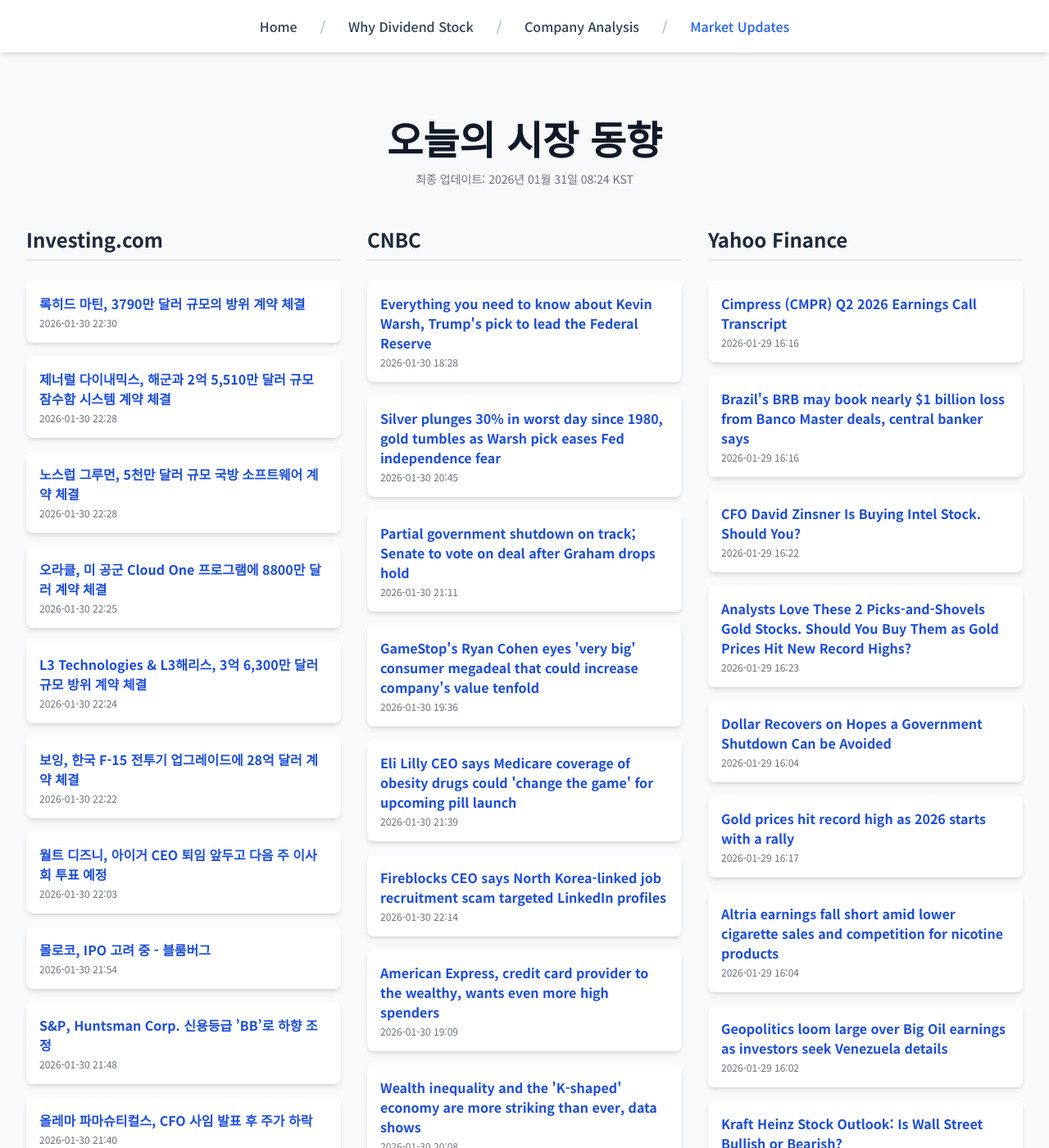
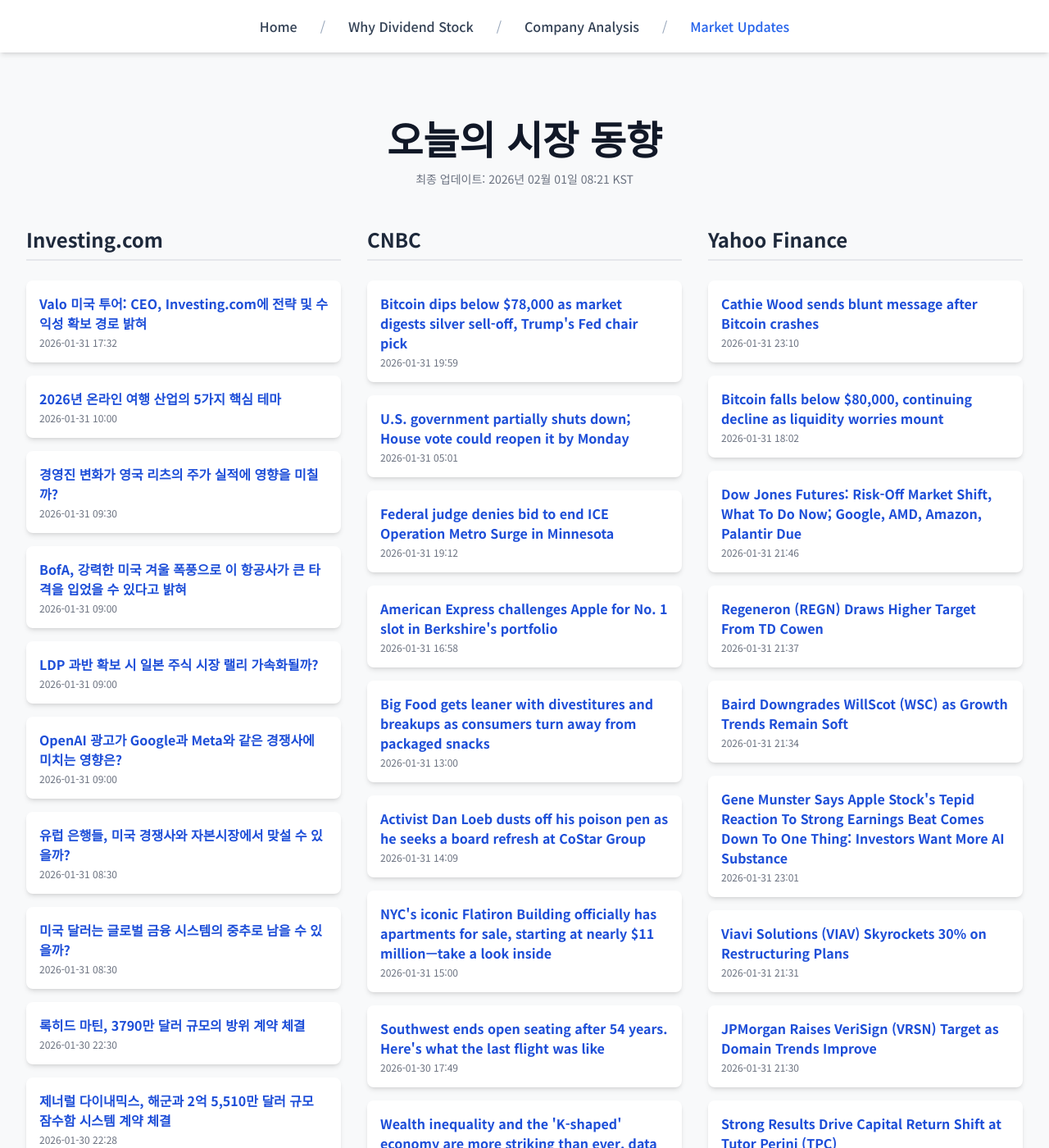
Before and after one commit to Kay-Hwang/my-company-analysis, a Jekyll site: the page built from market-updates.html, in a window 1280 px wide and 1400 px high. Shown: the whole window at 82% size. Built offline with Jekyll 4.4.1, drawn with Linux system fonts in a browser that asks for light colours; nearby versions of some CDN libraries; a script that is not in the unit is left out; some of the changed text lies outside the part shown.

Commit message:
Update daily data

```diff
--- a/_data/latest_data.json
+++ b/_data/latest_data.json
@@ -1,7 +1,55 @@
 {
-  "lastUpdated": "2026년 01월 31일 08:24 KST",
+  "lastUpdated": "2026년 02월 01일 08:21 KST",
   "news": {
     "investing": [
+      {
+        "title": "Valo 미국 투어: CEO, Investing.com에 전략 및 수익성 확보 경로 밝혀",
+        "link": "https://kr.investing.com/news/stock-market-news/article-1806734",
+        "pubDate": "2026-01-31 17:32:38",
+        "summary": "Valo 미국 투어: CEO, Investing.com에 전략 및 수익성 확보 경로 밝혀"
+      },
+      {
+        "title": "2026년 온라인 여행 산업의 5가지 핵심 테마",
+        "link": "https://kr.investing.com/news/stock-market-news/article-1806721",
+        "pubDate": "2026-01-31 10:00:03",
+        "summary": "2026년 온라인 여행 산업의 5가지 핵심 테마"
+      },
+      {
+        "title": "경영진 변화가 영국 리츠의 주가 실적에 영향을 미칠까?",
+        "link": "https://kr.investing.com/news/stock-market-news/article-1806720",
+        "pubDate": "2026-01-31 09:30:02",
+        "summary": "경영진 변화가 영국 리츠의 주가 실적에 영향을 미칠까?"
+      },
+      {
+        "title": "BofA, 강력한 미국 겨울 폭풍으로 이 항공사가 큰 타격을 입었을 수 있다고 밝혀",
+        "link": "https://kr.investing.com/news/stock-market-news/article-1806718",
+        "pubDate": "2026-01-31 09:00:04",
+        "summary": "BofA, 강력한 미국 겨울 폭풍으로 이 항공사가 큰 타격을 입었을 수 있다고 밝혀"
+      },
+      {
+        "title": "LDP 과반 확보 시 일본 주식 시장 랠리 가속화될까?",
+        "link": "https://kr.investing.com/news/stock-market-news/article-1806717",
+        "pubDate": "2026-01-31 09:00:02",
+        "summary": "LDP 과반 확보 시 일본 주식 시장 랠리 가속화될까?"
+      },
+      {
+        "title": "OpenAI 광고가 Google과 Meta와 같은 경쟁사에 미치는 영향은?",
+        "link": "https://kr.investing.com/news/stock-market-news/article-1806714",
+        "pubDate": "2026-01-31 09:00:00",
+        "summary": "OpenAI 광고가 Google과 Meta와 같은 경쟁사에 미치는 영향은?"
+      },
+      {
+        "title": "유럽 은행들, 미국 경쟁사와 자본시장에서 맞설 수 있을까?",
+        "link": "https://kr.investing.com/news/stock-market-news/article-1806716",
+        "pubDate": "2026-01-31 08:30:03",
+        "summary": "유럽 은행들, 미국 경쟁사와 자본시장에서 맞설 수 있을까?"
+      },
+      {
+        "title": "미국 달러는 글로벌 금융 시스템의 중추로 남을 수 있을까?",
+        "link": "https://kr.investing.com/news/stock-market-news/article-1806715",
+        "pubDate": "2026-01-31 08:30:02",
+        "summary": "미국 달러는 글로벌 금융 시스템의 중추로 남을 수 있을까?"
+      },
       {
         "title": "록히드 마틴, 3790만 달러 규모의 방위 계약 체결",
         "link": "https://kr.investing.com/news/stock-market-news/article-93CH-1806583",
@@ -13,98 +61,56 @@
         "link": "https://kr.investing.com/news/stock-market-news/article-93CH-1806581",
         "pubDate": "2026-01-30 22:28:46",
         "summary": "제너럴 다이내믹스, 해군과 2억 5,510만 달러 규모 잠수함 시스템 계약 체결"
-      },
-      {
-        "title": "노스럽 그루먼, 5천만 달러 규모 국방 소프트웨어 계약 체결",
-        "link": "https://kr.investing.com/news/stock-market-news/article-93CH-1806580",
-        "pubDate": "2026-01-30 22:28:13",
-        "summary": "노스럽 그루먼, 5천만 달러 규모 국방 소프트웨어 계약 체결"
-      },
-      {
-        "title": "오라클, 미 공군 Cloud One 프로그램에 8800만 달러 계약 체결",
-        "link": "https://kr.investing.com/news/stock-market-news/article-93CH-1806579",
-        "pubDate": "2026-01-30 22:25:44",
-        "summary": "오라클, 미 공군 Cloud One 프로그램에 8800만 달러 계약 체결"
-      },
-      {
-        "title": "L3 Technologies & L3해리스, 3억 6,300만 달러 규모 방위 계약 체결",
-        "link": "https://kr.investing.com/news/stock-market-news/article-93CH-1806578",
-        "pubDate": "2026-01-30 22:24:54",
-        "summary": "L3 Technologies & L3해리스, 3억 6,300만 달러 규모 방위 계약 체결"
-      },
-      {
-        "title": "보잉, 한국 F-15 전투기 업그레이드에 28억 달러 계약 체결",
-        "link": "https://kr.investing.com/news/stock-market-news/article-93CH-1806577",
-        "pubDate": "2026-01-30 22:22:03",
-        "summary": "보잉, 한국 F-15 전투기 업그레이드에 28억 달러 계약 체결"
-      },
-      {
-        "title": "월트 디즈니, 아이거 CEO 퇴임 앞두고 다음 주 이사회 투표 예정",
-        "link": "https://kr.investing.com/news/stock-market-news/article-1806574",
-        "pubDate": "2026-01-30 22:03:27",
-        "summary": "월트 디즈니, 아이거 CEO 퇴임 앞두고 다음 주 이사회 투표 예정"
-      },
-      {
-        "title": "몰로코, IPO 고려 중 - 블룸버그",
-        "link": "https://kr.investing.com/news/stock-market-news/article-93CH-1806559",
-        "pubDate": "2026-01-30 21:54:55",
-        "summary": "몰로코, IPO 고려 중 - 블룸버그"
-      },
-      {
-        "title": "S&P, Huntsman Corp. 신용등급 ’BB’로 하향 조정",
-        "link": "https://kr.investing.com/news/stock-market-news/article-93CH-1806554",
-        "pubDate": "2026-01-30 21:48:04",
-        "summary": "S&P, Huntsman Corp. 신용등급 ’BB’로 하향 조정"
-      },
-      {
-        "title": "올레마 파마슈티컬스, CFO 사임 발표 후 주가 하락",
-        "link": "https://kr.investing.com/news/stock-market-news/article-93CH-1806545",
-        "pubDate": "2026-01-30 21:40:49",
-        "summary": "올레마 파마슈티컬스, CFO 사임 발표 후 주가 하락"
       }
     ],
     "cnbc": [
       {
-        "title": "Everything you need to know about Kevin Warsh, Trump's pick to lead the Federal Reserve",
-        "link": "https://www.cnbc.com/2026/01/30/who-is-kevin-warsh-trumps-fed-chair-pick.html",
-        "pubDate": "Fri, 30 Jan 2026 18:28:58 GMT",
-        "summary": "Kevin Warsh, a former Fed governor, has emerged as Donald Trump’s pick to lead the Federal Reserve. Here’s his background, views and why it matters."
+        "title": "Bitcoin dips below $78,000 as market digests silver sell-off, Trump's Fed chair pick",
+        "link": "https://www.cnbc.com/2026/01/31/bitcoin-dips-below-78000-after-silver-selloff.html",
+        "pubDate": "Sat, 31 Jan 2026 19:59:22 GMT",
+        "summary": "Bitcoin and Ethereum plunged following wide swings in the commodities market."
       },
       {
-        "title": "Silver plunges 30% in worst day since 1980, gold tumbles as Warsh pick eases Fed independence fear",
-        "link": "https://www.cnbc.com/2026/01/30/silver-gold-fall-price-usd-dollar-fed-warsh-chair-trump-metals.html",
-        "pubDate": "Fri, 30 Jan 2026 20:45:33 GMT",
-        "summary": "Gold and silver prices plunged on Friday, following weeks of gains as investors poured money into safe havens."
+        "title": "U.S. government partially shuts down; House vote could reopen it by Monday",
+        "link": "https://www.cnbc.com/2026/01/30/government-shutdown-senate-vote-dhs.html",
+        "pubDate": "Sat, 31 Jan 2026 05:01:44 GMT",
+        "summary": "The funding deal addresses concerns Democrats have about funding the Department of Homeland Security because of enforcement actions in Minnesota."
       },
       {
-        "title": "Partial government shutdown on track; Senate to vote on deal after Graham drops hold",
-        "link": "https://www.cnbc.com/2026/01/30/government-shutdown-senate-vote-dhs.html",
-        "pubDate": "Fri, 30 Jan 2026 21:11:15 GMT",
-        "summary": "The deal would address concerns Democrats have about funding the Department of Homeland Security because of enforcement actions in Minnesota."
+        "title": "Federal judge denies bid to end ICE Operation Metro Surge in Minnesota",
+        "link": "https://www.cnbc.com/2026/01/31/federal-judge-denies-bid-to-end-ice-operation-metro-surge-in-minnesota.html",
+        "pubDate": "Sat, 31 Jan 2026 19:12:14 GMT",
+        "summary": "The crackdown \"has had, and will likely continue to have, profound and even heartbreaking, consequences,\" U.S. District Judge Menendez said in the ruling."
       },
       {
-        "title": "GameStop's Ryan Cohen eyes 'very big' consumer megadeal that could increase company's value tenfold",
-        "link": "https://www.cnbc.com/2026/01/30/gamestop-ceo-ryan-cohen-targets-consumer-mega-deal.html",
-        "pubDate": "Fri, 30 Jan 2026 19:36:21 GMT",
-        "summary": "Ryan Cohen wouldn't say whether he would sell GameStop's bitcoin to try to pull off a major acquisition."
+        "title": "American Express challenges Apple for No. 1 slot in Berkshire's portfolio",
+        "link": "https://www.cnbc.com/2026/01/31/american-express-challenges-apple-for-no-1-slot-in-berkshires-portfolio.html",
+        "pubDate": "Sat, 31 Jan 2026 16:58:50 GMT",
+        "summary": "Big Apple sales and gains for American Express have put Amex within a few billion dollars of becoming the most valuable holding in Berkshire's portfolio."
       },
       {
-        "title": "Eli Lilly CEO says Medicare coverage of obesity drugs could 'change the game' for upcoming pill launch",
-        "link": "https://www.cnbc.com/2026/01/30/eli-lilly-ceo-david-ricks-medicare-coverage-obesity-pills.html",
-        "pubDate": "Fri, 30 Jan 2026 21:39:04 GMT",
-        "summary": "Lilly CEO Dave Ricks is confident in the ability of the company's pill to compete and is preparing for a \"full launch\" in the second quarter."
+        "title": "Big Food gets leaner with divestitures and breakups as consumers turn away from packaged snacks",
+        "link": "https://www.cnbc.com/2026/01/31/kraft-heinz-kellogg-breakups-show-big-food-is-getting-smaller.html",
+        "pubDate": "Sat, 31 Jan 2026 13:00:01 GMT",
+        "summary": "Big Food has been selling off underperforming brands or even splitting up, as the industry faces weaker demand."
       },
       {
-        "title": "Fireblocks CEO says North Korea-linked job recruitment scam targeted LinkedIn profiles",
-        "link": "https://www.cnbc.com/2026/01/30/fireblocks-north-korea-hackers-crypto-job-scam.html",
-        "pubDate": "Fri, 30 Jan 2026 22:14:06 GMT",
-        "summary": "CEO Michael Shaulov said hackers, especially those with ties to North Korea, have been evolving at \"lightspeed\" because of AI."
+        "title": "Activist Dan Loeb dusts off his poison pen as he seeks a board refresh at CoStar Group",
+        "link": "https://www.cnbc.com/2026/01/31/activist-dan-loeb-dusts-off-his-poison-pen-as-he-seeks-a-board-refresh-at-costar-group.html",
+        "pubDate": "Sat, 31 Jan 2026 14:09:38 GMT",
+        "summary": "Investors are seeing shades of yesteryear's Dan Loeb in a letter he recently wrote to the CoStar board."
       },
       {
-        "title": "American Express, credit card provider to the wealthy, wants even more high spenders",
-        "link": "https://www.cnbc.com/2026/01/30/american-express-credit-card-high-spenders.html",
-        "pubDate": "Fri, 30 Jan 2026 19:09:39 GMT",
-        "summary": "AmEx's strategy shift is the latest example of the K-shaped economy, in which wealthy consumers continue to spend freely while others rein in their expenses"
+        "title": "NYC's iconic Flatiron Building officially has apartments for sale, starting at nearly $11 million—take a look inside",
+        "link": "https://www.cnbc.com/2026/01/31/flatiron-building-apartments-for-sale.html",
+        "pubDate": "Sat, 31 Jan 2026 15:00:01 GMT",
+        "summary": "The Flatiron Building has gone from a commercial building to a residential one with 38 luxury condos."
+      },
+      {
+        "title": "Southwest ends open seating after 54 years. Here's what the last flight was like",
+        "link": "https://www.cnbc.com/2026/01/28/southwest-airlines-ends-open-seating.html",
+        "pubDate": "Fri, 30 Jan 2026 17:49:53 GMT",
+        "summary": "Southwest Airlines replaced open seating with assigned seats after more than 50 years."
       },
       {
         "title": "Wealth inequality and the 'K-shaped' economy are more striking than ever, data shows",
@@ -113,78 +119,72 @@
         "summary": "The K-shaped economy is as apparent as ever and isn't going away anytime soon, economists say."
       },
       {
-        "title": "Former Google engineer found guilty of espionage and theft of AI tech",
-        "link": "https://www.cnbc.com/2026/01/30/former-google-engineer-found-guilty-of-espionage-and-theft-of-ai-tech.html",
-        "pubDate": "Fri, 30 Jan 2026 19:53:09 GMT",
-        "summary": "The case marks the first conviction on AI-related economic espionage charges in the U.S., according to the Department of Justice."
-      },
-      {
-        "title": "Jeffrey Epstein victims blast DOJ for 'incomplete' release of files",
-        "link": "https://www.cnbc.com/2026/01/30/jeffrey-epstein-files-doj.html",
-        "pubDate": "Fri, 30 Jan 2026 22:49:06 GMT",
-        "summary": "\"We did not protect President Trump ... or anybody,\" Deputy Attorney General Todd Blanche said as he revealed there would be no more release of Epstein files."
+        "title": "Epstein files show Elon Musk apparently discussed plans to visit sex offender's island, host him at SpaceX",
+        "link": "https://www.cnbc.com/2026/01/30/epstein-files-show-elon-musk-planned-visit-to-island-host-at-spacex.html",
+        "pubDate": "Sat, 31 Jan 2026 05:56:33 GMT",
+        "summary": "Elon Musk corresponded with Jeffrey Epstein in 2012 and 2013, according to newly released files, and sought to visit Epstein's island and host him at SpaceX."
       }
     ],
     "yahoo": [
       {
-        "title": "Cimpress (CMPR) Q2 2026 Earnings Call Transcript",
-        "link": "https://finance.yahoo.com/news/cimpress-cmpr-q2-2026-earnings-161610486.html",
-        "pubDate": "2026-01-29T16:16:10Z",
-        "summary": "Cimpress (CMPR) Q2 2026 Earnings Call Transcript"
+        "title": "Cathie Wood sends blunt message after Bitcoin crashes",
+        "link": "https://finance.yahoo.com/news/cathie-wood-sends-blunt-message-231032593.html",
+        "pubDate": "2026-01-31T23:10:32Z",
+        "summary": "Cathie Wood sends blunt message after Bitcoin crashes"
       },
       {
-        "title": "Brazil's BRB may book nearly $1 billion loss from Banco Master deals, central banker says",
-        "link": "https://finance.yahoo.com/news/brazils-brb-may-book-nearly-161654931.html",
-        "pubDate": "2026-01-29T16:16:54Z",
-        "summary": "Brazil's BRB may book nearly $1 billion loss from Banco Master deals, central banker says"
+        "title": "Bitcoin falls below $80,000, continuing decline as liquidity worries mount",
+        "link": "https://finance.yahoo.com/news/bitcoin-falls-below-80-000-180248860.html",
+        "pubDate": "2026-01-31T18:02:48Z",
+        "summary": "Bitcoin falls below $80,000, continuing decline as liquidity worries mount"
       },
       {
-        "title": "CFO David Zinsner Is Buying Intel Stock. Should You?",
-        "link": "https://finance.yahoo.com/news/cfo-david-zinsner-buying-intel-162245212.html",
-        "pubDate": "2026-01-29T16:22:45Z",
-        "summary": "CFO David Zinsner Is Buying Intel Stock. Should You?"
+        "title": "Dow Jones Futures: Risk-Off Market Shift, What To Do Now; Google, AMD, Amazon, Palantir Due",
+        "link": "https://www.investors.com/market-trend/stock-market-today/dow-jones-futures-risk-off-shift-google-amd-amazon-palantir-lilly/?src=A00220&yptr=yahoo",
+        "pubDate": "2026-01-31T21:46:10Z",
+        "summary": "Dow Jones Futures: Risk-Off Market Shift, What To Do Now; Google, AMD, Amazon, Palantir Due"
       },
       {
-        "title": "Analysts Love These 2 Picks-and-Shovels Gold Stocks. Should You Buy Them as Gold Prices Hit New Record Highs?",
-        "link": "https://finance.yahoo.com/news/analysts-love-2-picks-shovels-162349234.html",
-        "pubDate": "2026-01-29T16:23:49Z",
-        "summary": "Analysts Love These 2 Picks-and-Shovels Gold Stocks. Should You Buy Them as Gold Prices Hit New Record Highs?"
+        "title": "Regeneron (REGN) Draws Higher Target From TD Cowen",
+        "link": "https://finance.yahoo.com/news/regeneron-regn-draws-higher-target-213713030.html",
+        "pubDate": "2026-01-31T21:37:13Z",
+        "summary": "Regeneron (REGN) Draws Higher Target From TD Cowen"
       },
       {
-        "title": "Dollar Recovers on Hopes a Government Shutdown Can be Avoided",
-        "link": "https://finance.yahoo.com/news/dollar-recovers-hopes-government-shutdown-160408953.html",
-        "pubDate": "2026-01-29T16:04:08Z",
-        "summary": "Dollar Recovers on Hopes a Government Shutdown Can be Avoided"
+        "title": "Baird Downgrades WillScot (WSC) as Growth Trends Remain Soft",
+        "link": "https://finance.yahoo.com/news/baird-downgrades-willscot-wsc-growth-213436038.html",
+        "pubDate": "2026-01-31T21:34:36Z",
+        "summary": "Baird Downgrades WillScot (WSC) as Growth Trends Remain Soft"
       },
       {
-        "title": "Gold prices hit record high as 2026 starts with a rally",
-        "link": "https://finance.yahoo.com/news/gold-tear-far-2026-hitting-161715965.html",
-        "pubDate": "2026-01-29T16:17:15Z",
-        "summary": "Gold prices hit record high as 2026 starts with a rally"
+        "title": "Gene Munster Says Apple Stock's Tepid Reaction To Strong Earnings Beat Comes Down To One Thing: Investors Want More AI Substance",
+        "link": "https://finance.yahoo.com/news/gene-munster-says-apple-stocks-230116444.html",
+        "pubDate": "2026-01-31T23:01:16Z",
+        "summary": "Gene Munster Says Apple Stock's Tepid Reaction To Strong Earnings Beat Comes Down To One Thing: Investors Want More AI Substance"
       },
       {
-        "title": "Altria earnings fall short amid lower cigarette sales and competition for nicotine products",
-        "link": "https://finance.yahoo.com/news/altria-earnings-fall-short-amid-160403158.html",
-        "pubDate": "2026-01-29T16:04:03Z",
-        "summary": "Altria earnings fall short amid lower cigarette sales and competition for nicotine products"
+        "title": "Viavi Solutions (VIAV) Skyrockets 30% on Restructuring Plans",
+        "link": "https://finance.yahoo.com/news/viavi-solutions-viav-skyrockets-30-213113857.html",
+        "pubDate": "2026-01-31T21:31:13Z",
+        "summary": "Viavi Solutions (VIAV) Skyrockets 30% on Restructuring Plans"
       },
       {
-        "title": "Geopolitics loom large over Big Oil earnings as investors seek Venezuela details",
-        "link": "https://finance.yahoo.com/news/geopolitics-loom-large-over-big-160209831.html",
-        "pubDate": "2026-01-29T16:02:09Z",
-        "summary": "Geopolitics loom large over Big Oil earnings as investors seek Venezuela details"
+        "title": "JPMorgan Raises VeriSign (VRSN) Target as Domain Trends Improve",
+        "link": "https://finance.yahoo.com/news/jpmorgan-raises-verisign-vrsn-target-213048738.html",
+        "pubDate": "2026-01-31T21:30:48Z",
+        "summary": "JPMorgan Raises VeriSign (VRSN) Target as Domain Trends Improve"
       },
       {
-        "title": "Kraft Heinz Stock Outlook: Is Wall Street Bullish or Bearish?",
-        "link": "https://finance.yahoo.com/news/kraft-heinz-stock-outlook-wall-160111889.html",
-        "pubDate": "2026-01-29T16:01:11Z",
-        "summary": "Kraft Heinz Stock Outlook: Is Wall Street Bullish or Bearish?"
+        "title": "Strong Results Drive Capital Return Shift at Tutor Perini (TPC)",
+        "link": "https://finance.yahoo.com/news/strong-results-drive-capital-return-212818391.html",
+        "pubDate": "2026-01-31T21:28:18Z",
+        "summary": "Strong Results Drive Capital Return Shift at Tutor Perini (TPC)"
       },
       {
-        "title": "Can a felon buy a house?",
-        "link": "https://finance.yahoo.com/personal-finance/mortgages/article/can-a-felon-buy-a-house-214336902.html",
-        "pubDate": "2025-01-06T21:43:36Z",
-        "summary": "Can a felon buy a house?"
+        "title": "Applied Optoelectronics (AAOI) Soars 22% as Earnings Loom",
+        "link": "https://finance.yahoo.com/news/applied-optoelectronics-aaoi-soars-22-212702198.html",
+        "pubDate": "2026-01-31T21:27:02Z",
+        "summary": "Applied Optoelectronics (AAOI) Soars 22% as Earnings Loom"
       }
     ]
   }
```
